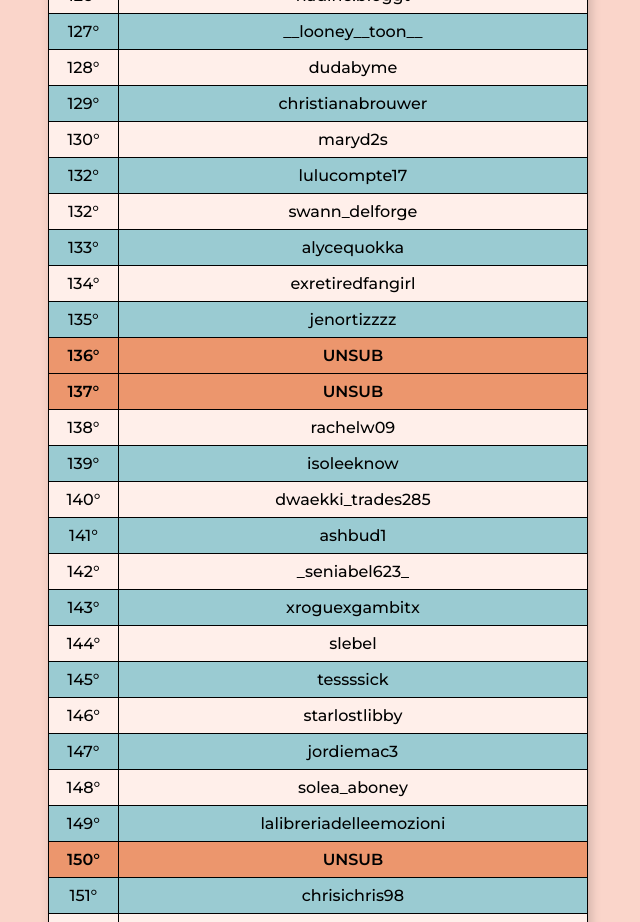
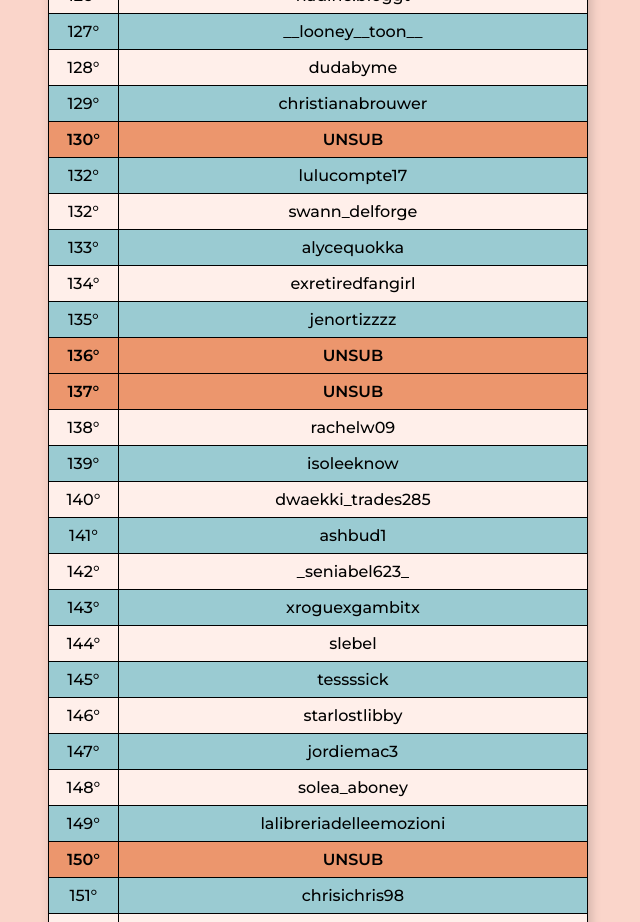
Before and after one commit to bmaizena/shufflecodes, a plain HTML site: page nahtelie/index.html in a window 1280 px wide. Shown: the part 4720-5642 px from the top of the page, without its empty margins (322-962 px from the left). Drawn offline with Linux system fonts and the light colour scheme.

Commit message:
remove maryd2s 23/08/2024

```diff
--- a/nahtelie/index.html
+++ b/nahtelie/index.html
@@ -850,9 +850,9 @@
         </tr>
 
 
-        <tr>
+        <tr class="unsub">
             <td>130°</td>
-            <td>maryd2s</td>
+            <td>UNSUB</td> <!--maryd2s 23/08/2024-->
         </tr>
 
 
```
Also changed, not shown: nahtelie/listsub.html (+2 -2 lines).
